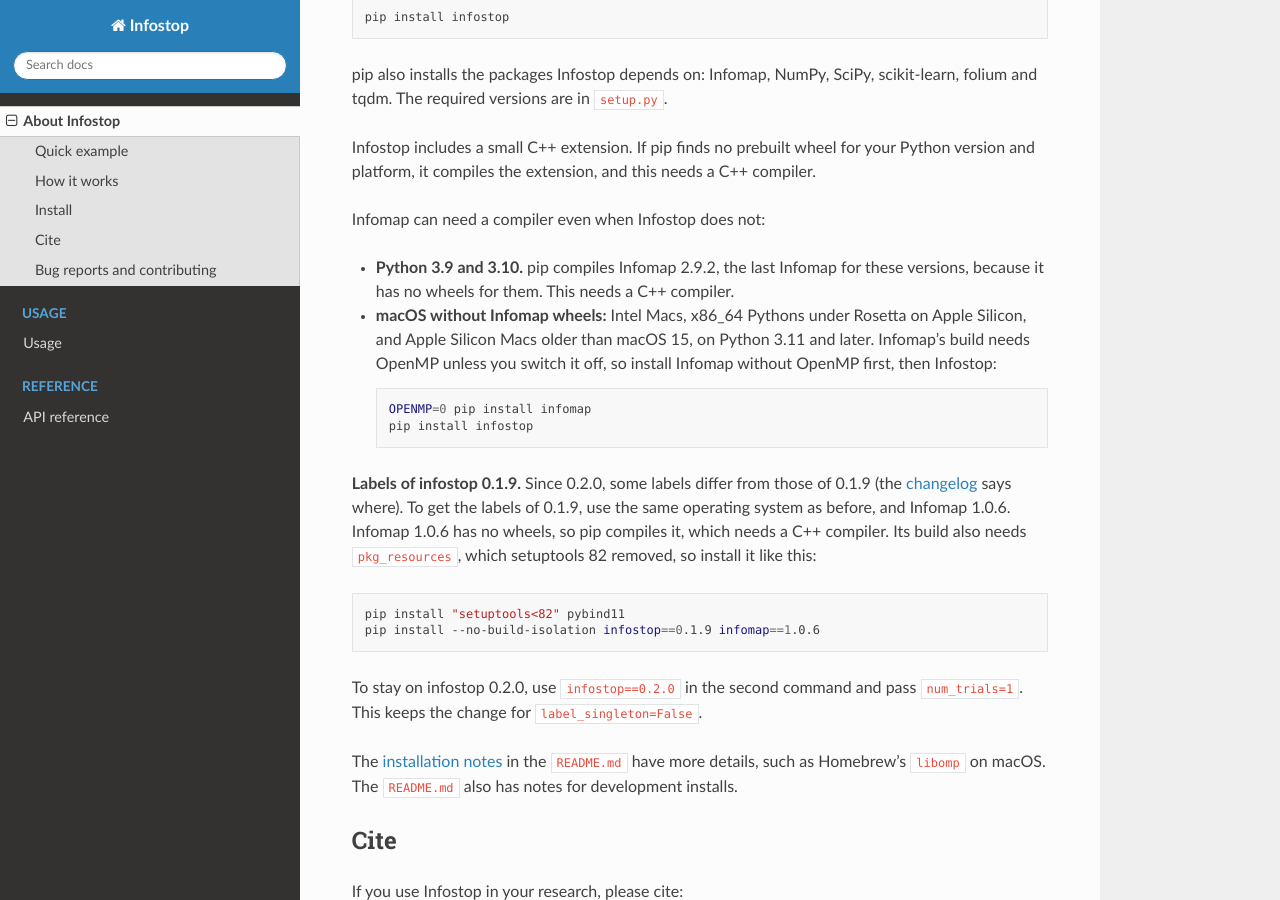
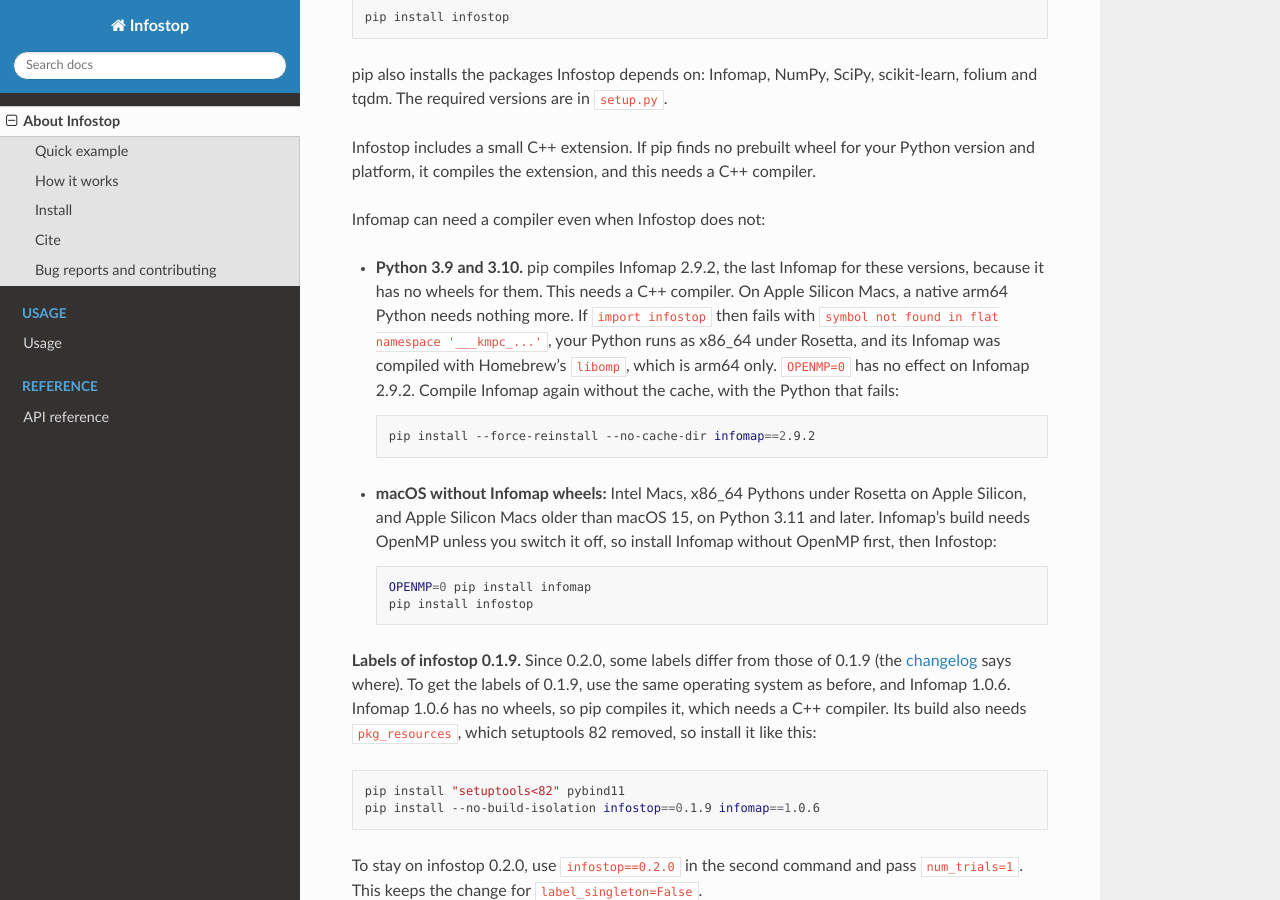
Before and after one commit to ulfaslak/infostop, a Sphinx documentation site: the page built from docs/about.rst, in a window 1280 px wide and 900 px high, scrolled down 1687 px. Built offline with Sphinx 7.4.7 and the Read the Docs theme 3.1.0, drawn with Linux system fonts in a browser that asks for light colours.

Commit message:
Installation notes: Python 3.9 and 3.10 on Apple Silicon (native arm64 needs nothing more; fix for the ___kmpc import error of an x86_64 Python) [not user-tested]
Co-Authored-By: Claude Opus 5.5 <noreply@anthropic.com>

```diff
--- a/docs/about.rst
+++ b/docs/about.rst
@@ -82,7 +82,17 @@ Infomap can need a compiler even when Infostop does not:
 
 - **Python 3.9 and 3.10.** pip compiles Infomap 2.9.2, the last Infomap for
   these versions, because it has no wheels for them. This needs a C++
-  compiler.
+  compiler. On Apple Silicon Macs, a native arm64 Python needs nothing more.
+  If ``import infostop`` then fails with
+  ``symbol not found in flat namespace '___kmpc_...'``, your Python runs as
+  x86_64 under Rosetta, and its Infomap was compiled with Homebrew's
+  ``libomp``, which is arm64 only. ``OPENMP=0`` has no effect on Infomap
+  2.9.2. Compile Infomap again without the cache, with the Python that fails:
+
+  .. code-block:: bash
+
+     pip install --force-reinstall --no-cache-dir infomap==2.9.2
+
 - **macOS without Infomap wheels:** Intel Macs, x86_64 Pythons under Rosetta
   on Apple Silicon, and Apple Silicon Macs older than macOS 15, on Python 3.11
   and later. Infomap's build needs OpenMP unless you switch it off, so install
```
Also changed, not shown: CHANGELOG.md (+6 -0 lines), README.md (+7 -1 lines).
